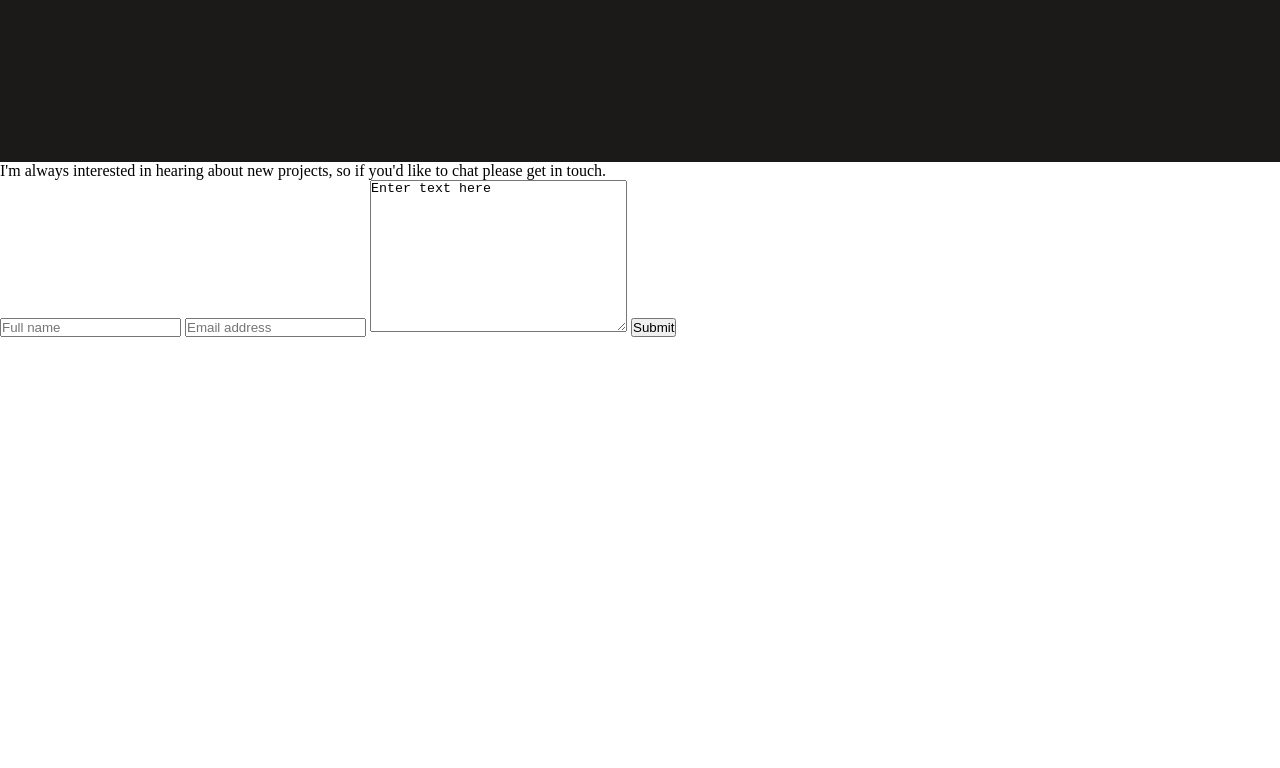
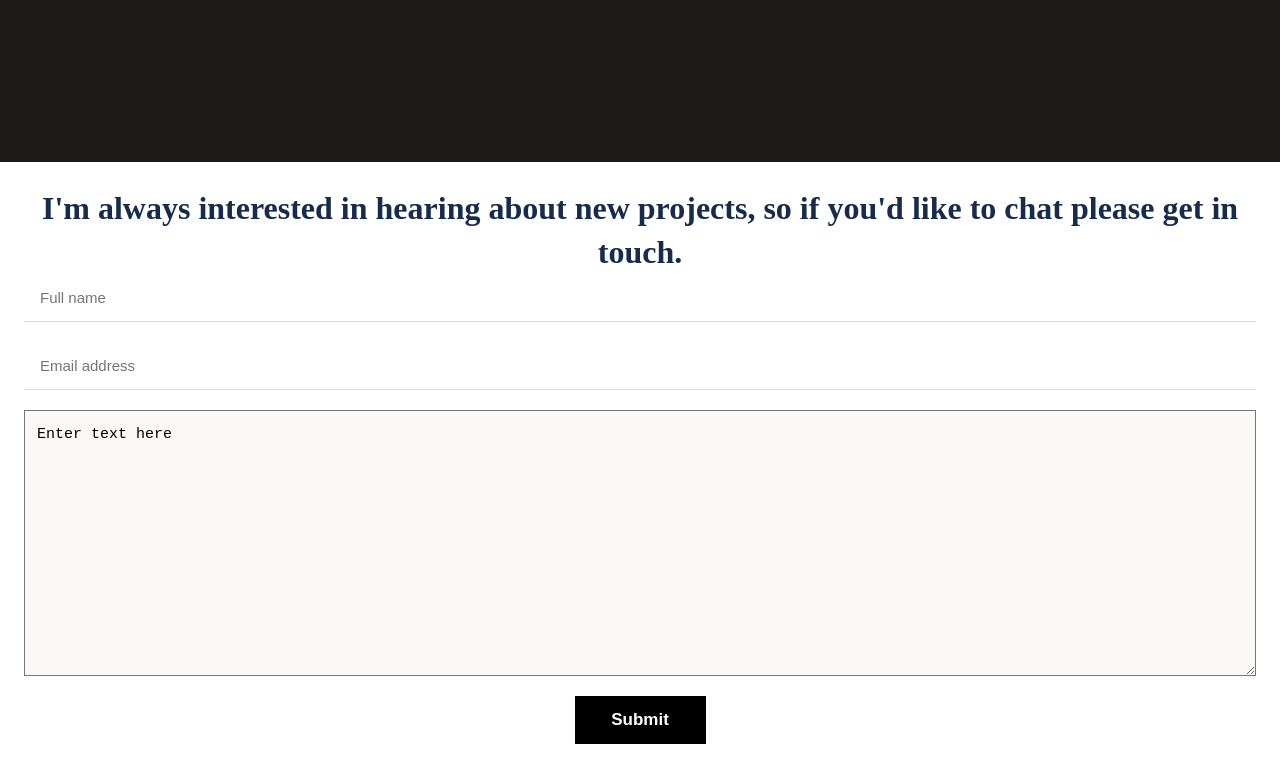
Before and after one commit to codepantha/portfolio-cr-trials, a website: page index.html in a window 1280 px wide. Shown: the part 6545-7313 px from the top of the page. Before the commit the page ends 6882 px from the top, so only its background shows below. Drawn offline with Linux system fonts and the light colour scheme.

Commit message:
Initial commit

```diff
--- a/css/main.css
+++ b/css/main.css
@@ -325,3 +325,62 @@ li {
 .skills {
   list-style: inside url("../media/svg/circle.svg");
 }
+
+footer {
+  width: 100%;
+  display: flex;
+  flex-direction: column;
+  align-items: center;
+  padding: 24px;
+}
+
+.footer-text {
+  font-size: 32px;
+  font-weight: 700;
+  line-height: 44px;
+  text-align: center;
+  color: #172b4d;
+}
+
+.contact-form-container {
+  width: 100%;
+}
+
+.contact-form {
+  display: flex;
+  flex-direction: column;
+  align-items: center;
+}
+
+.contact-form .contact-form-input {
+  width: 100%;
+  height: 48px;
+  font-size: 15px;
+  line-height: 24px;
+  border: none;
+  outline: none;
+  border-bottom: 1px solid #dbd8d7;
+  padding: 0 16px;
+  margin-bottom: 20px;
+}
+
+.contact-form .message {
+  background: #fbf8f7;
+  width: 100%;
+  padding: 12px;
+  font-size: 15px;
+  line-height: 24px;
+  margin-bottom: 20px;
+  outline: none;
+}
+
+.contact-submit {
+  height: 48px;
+  width: 131px;
+  background-color: #000;
+  color: #fff;
+  font-size: 17px;
+  font-weight: 700;
+  line-height: 24px;
+  border: none;
+}
--- a/index.html
+++ b/index.html
@@ -315,7 +315,7 @@
           />
           <textarea
             name="message"
-            id=""
+            id="form-message"
             cols="30"
             rows="10"
             maxlength="500"
```
Also changed, not shown: package.json (added, +31 -0 lines), .github/workflows/linters.yml, 1 other file.
